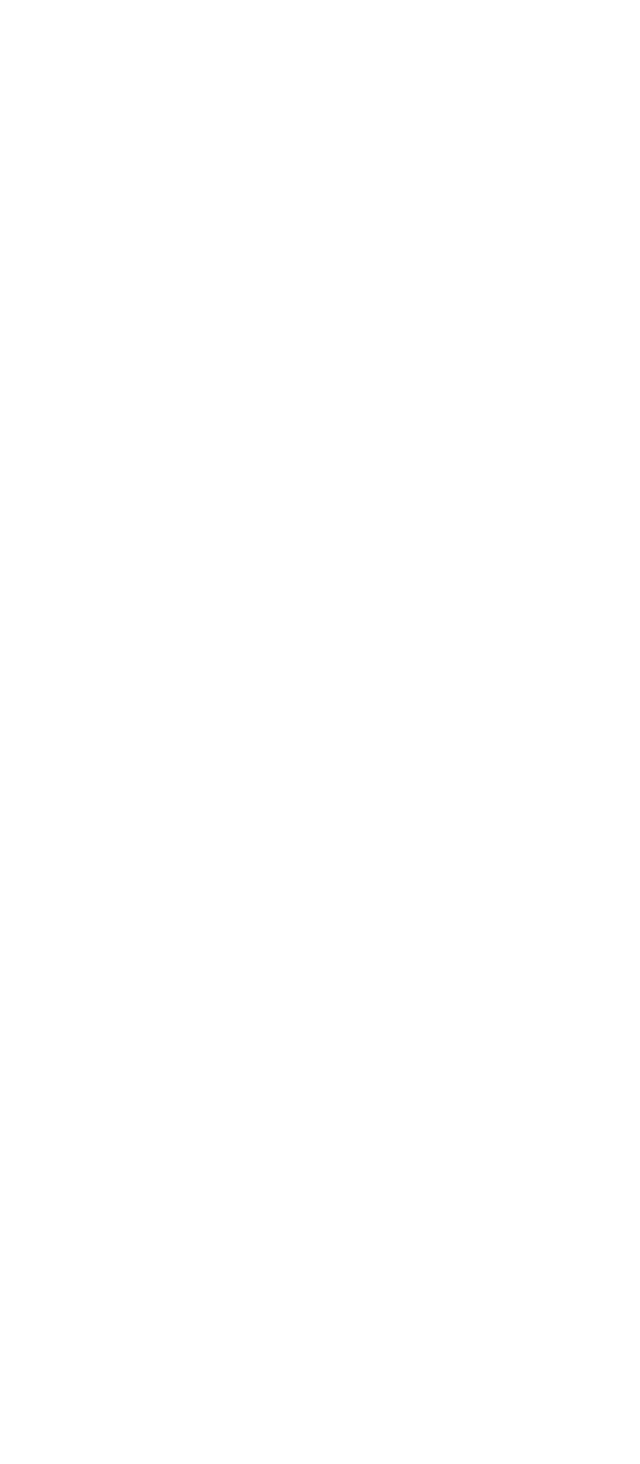
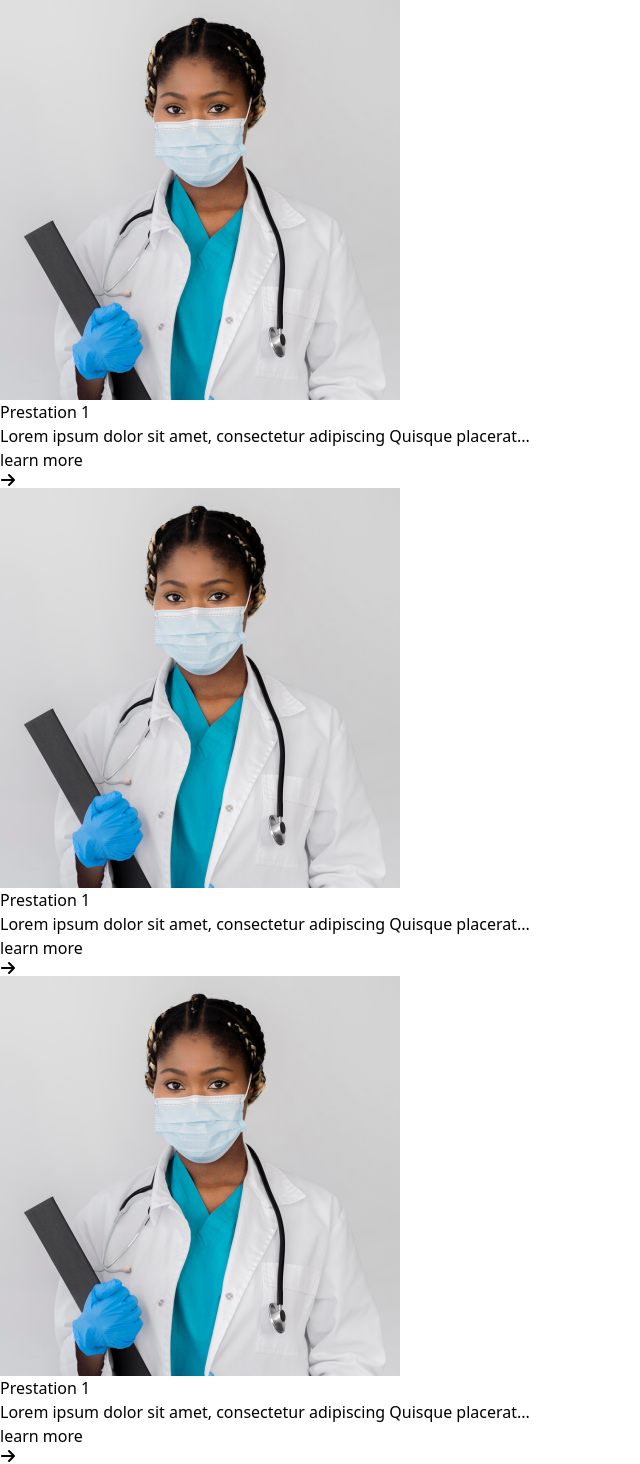
Before and after one commit to rovertnet/Scool, a React (Vite) app: page /solution in a window 1280 px wide. Shown: the part 1958-3422 px from the top of the page, without its empty margins (0-640 px from the left). Before the commit the page ends 1934 px from the top, so only its background shows below. Built offline with nearby package versions, Linux system fonts and the light colour scheme.

Commit message:
last commit

```diff
--- a/src/component/cSlution/CardSolution.jsx
+++ b/src/component/cSlution/CardSolution.jsx
@@ -21,7 +21,7 @@ const CardSolution = () => {
               </p>
               <p className="flex space-x-5 md:space-x-5 md:mt-3 mt-3">
                 <span className="text-lg text-green-700">Learn more </span>
-                <FaArrowRight className=" text-lg md:text-lg text-green-700" />{" "}
+                <FaArrowRight className=" text-2xl md:text-2xl text-green-700" />{" "}
               </p>
             </div>
           </div>
@@ -40,9 +40,11 @@ const CardSolution = () => {
                 Lorem ipsum dolor sit amet, consectetur adipiscing Quisque
                 placerat...
               </p>
-              <p className="flex space-x-5 md:space-x-5 text-green-700 md:mt-3 mt-3">
-                <span className=" text-lg md:text-lg"></span>
-                <FaArrowRight className=" text-lg md:text-lg text-green-700" />{" "}
+              <p className="flex space-x-5 md:space-x-5  md:mt-3 mt-3">
+                <span className=" text-lg md:text-lg text-green-700">
+                  Learn more
+                </span>
+                <FaArrowRight className=" text-2xl md:text-2xl text-green-700" />{" "}
               </p>
             </div>
           </div>
@@ -66,7 +68,79 @@ const CardSolution = () => {
                   {" "}
                   learn more
                 </span>
-                <FaArrowRight className=" text-lg md:text-lg text-green-700" />
+                <FaArrowRight className=" text-2xl md:text-2xl text-green-700" />
+              </p>
+            </div>
+          </div>
+
+          <div className=" bg-white shadow-md border-[1px] border-slate-400 rounded-lg overflow-hidden">
+            <img
+              src="../../public/3.png"
+              alt=""
+              className=" w-full h-80 md:h-96 object-cover"
+            />
+            <div className=" text- p-5 w-full">
+              <h3 className="text-2xl md:text-2xl mb-3 md:mb-4 font-bold">
+                Prestation 1
+              </h3>
+              <p className=" flex flex-wrap gap-2 flex-row items-center justify-start text-lg md:text-lg">
+                Lorem ipsum dolor sit amet, consectetur adipiscing Quisque
+                placerat...
+              </p>
+              <p className="flex space-x-5 md:mt-3 md:space-x-5 mt-3">
+                <span className="text-lg md:text-lg text-green-700">
+                  {" "}
+                  learn more
+                </span>
+                <FaArrowRight className=" text-2xl md:text-2xl text-green-700" />
+              </p>
+            </div>
+          </div>
+
+          <div className=" bg-white shadow-md border-[1px] border-slate-400 rounded-lg overflow-hidden">
+            <img
+              src="../../public/3.png"
+              alt=""
+              className=" w-full h-80 md:h-96 object-cover"
+            />
+            <div className=" text- p-5 w-full">
+              <h3 className="text-2xl md:text-2xl mb-3 md:mb-4 font-bold">
+                Prestation 1
+              </h3>
+              <p className=" flex flex-wrap gap-2 flex-row items-center justify-start text-lg md:text-lg">
+                Lorem ipsum dolor sit amet, consectetur adipiscing Quisque
+                placerat...
+              </p>
+              <p className="flex space-x-5 md:mt-3 md:space-x-5 mt-3">
+                <span className="text-lg md:text-lg text-green-700">
+                  {" "}
+                  learn more
+                </span>
+                <FaArrowRight className=" text-2xl md:text-2xl text-green-700" />
+              </p>
+            </div>
+          </div>
+
+          <div className=" bg-white shadow-md border-[1px] border-slate-400 rounded-lg overflow-hidden">
+            <img
+              src="../../public/3.png"
+              alt=""
+              className=" w-full h-80 md:h-96 object-cover"
+            />
+            <div className=" text- p-5 w-full">
+              <h3 className="text-2xl md:text-2xl mb-3 md:mb-4 font-bold">
+                Prestation 1
+              </h3>
+              <p className=" flex flex-wrap gap-2 flex-row items-center justify-start text-lg md:text-lg">
+                Lorem ipsum dolor sit amet, consectetur adipiscing Quisque
+                placerat...
+              </p>
+              <p className="flex space-x-5 md:mt-3 md:space-x-5 mt-3">
+                <span className="text-lg md:text-lg text-green-700">
+                  {" "}
+                  learn more
+                </span>
+                <FaArrowRight className=" text-2xl md:text-2xl text-green-700" />
               </p>
             </div>
           </div>
```
